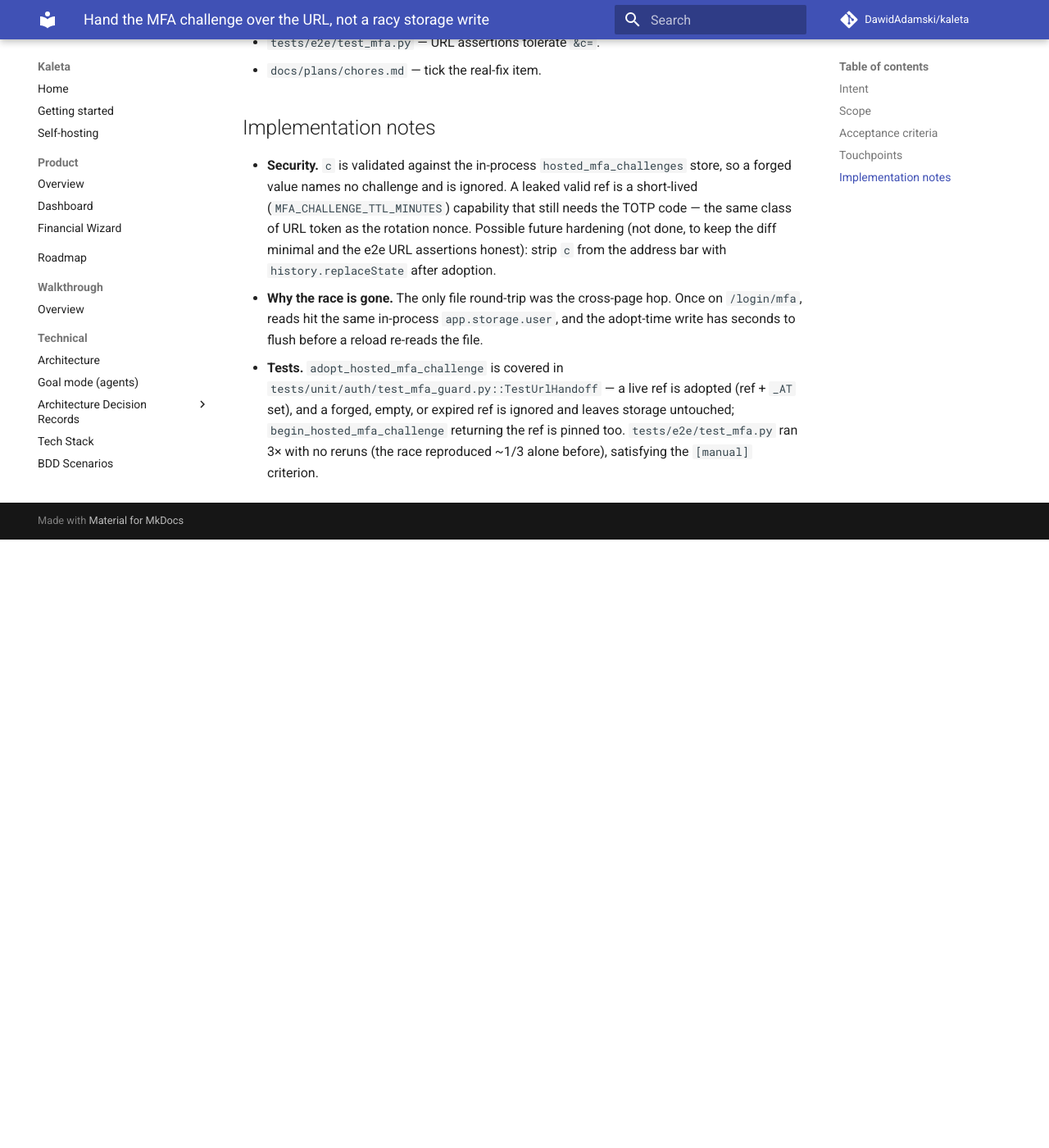
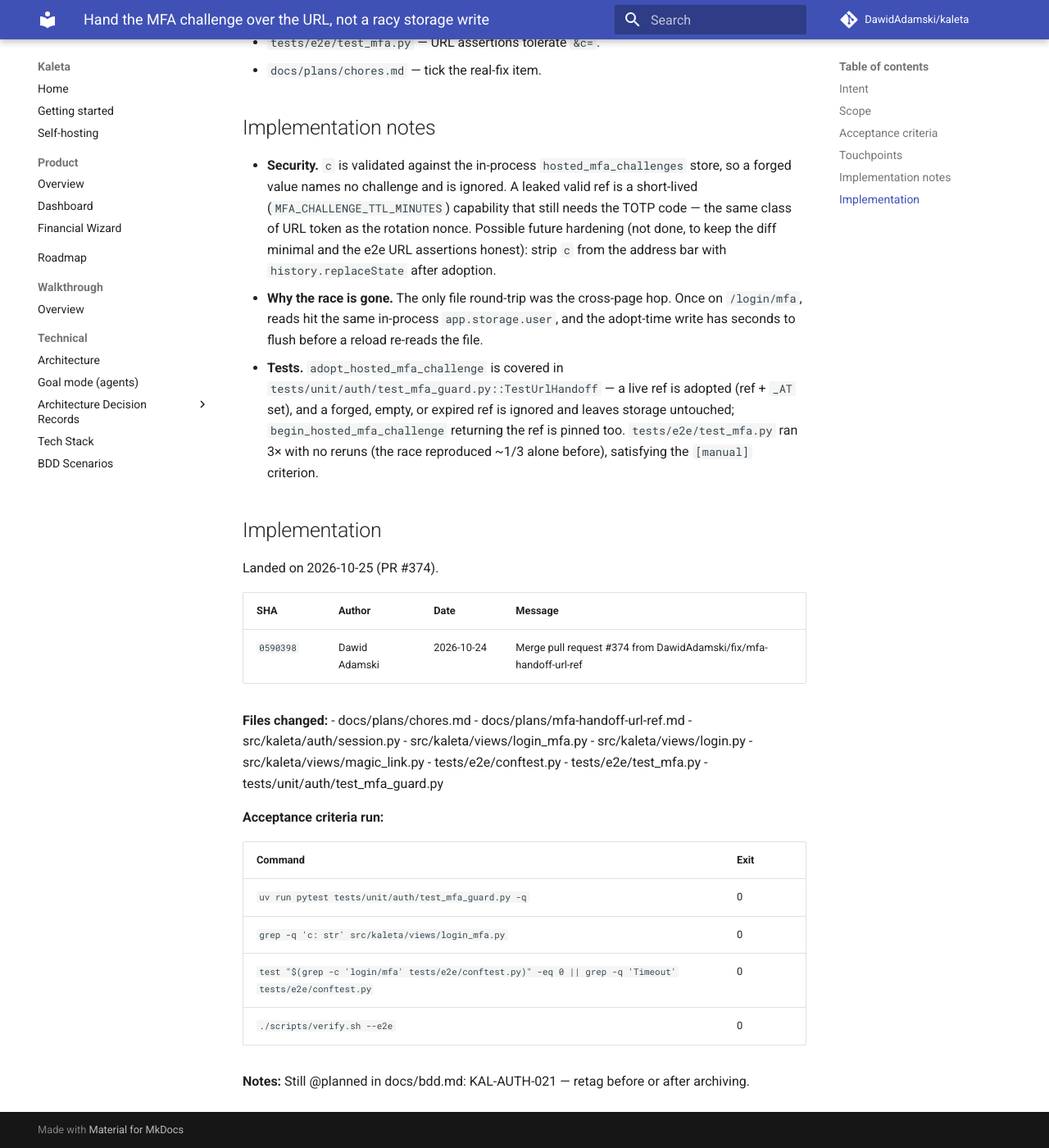
Before and after one commit to DawidAdamski/kaleta, an MkDocs documentation site: the page built from docs/plans/archive/mfa-handoff-url-ref.md, in a window 1280 px wide and 1400 px high, scrolled down 1677 px. Shown: the whole window at 82% size. Built offline with MkDocs 1.6.1 and Material for MkDocs 9.7.7, drawn with Linux system fonts in a browser that asks for light colours; comment, search, counter and statistics services are not loaded; before the commit the page ends 2335 px from its top, so only the background shows below that.

Commit message:
chore(plans): archive wave-12 batch 2 and tick the NBP throttle chore
Archive the three merged plans — nbp-fetch-throttle (#372),
timestamptz-audit-loan (#373) and mfa-handoff-url-ref (#374) — to
docs/plans/archive/, each stamped with its merge commit and
acceptance-criteria results.

Tick the "Fetch NBP rates has no throttle" chore: it shipped in #372 but
was never ticked. Add a new chore for the Deploy Pages CI job failing on
every push to main (mkdocs --strict chokes on docs/deploy-k3s.md linking
outside the docs/ tree).

Co-Authored-By: Claude Opus 4.8 <noreply@anthropic.com>

```diff
--- a/docs/plans/mfa-handoff-url-ref.md
+++ b/docs/plans/archive/mfa-handoff-url-ref.md
@@ -3,8 +3,9 @@ plan_id: mfa-handoff-url-ref
 title: Hand the MFA challenge over the URL, not a racy storage write
 area: auth / login
 effort: medium
-status: in-progress
-roadmap_ref: ../roadmap.md#settings
+status: archived
+archived_at: 2026-10-25
+roadmap_ref: ../../roadmap.md#settings
 ---
 
 # Hand the MFA challenge over the URL, not a racy storage write
@@ -91,3 +92,33 @@ Explicitly NOT in scope:
   storage untouched; `begin_hosted_mfa_challenge` returning the ref is pinned
   too. `tests/e2e/test_mfa.py` ran 3× with no reruns (the race reproduced
   ~1/3 alone before), satisfying the `[manual]` criterion.
+
+## Implementation
+
+Landed on 2026-10-25 (PR #374).
+
+| SHA | Author | Date | Message |
+|---|---|---|---|
+| `0590398` | Dawid Adamski | 2026-10-24 | Merge pull request #374 from DawidAdamski/fix/mfa-handoff-url-ref |
+
+**Files changed:**
+- docs/plans/chores.md
+- docs/plans/mfa-handoff-url-ref.md
+- src/kaleta/auth/session.py
+- src/kaleta/views/login_mfa.py
+- src/kaleta/views/login.py
+- src/kaleta/views/magic_link.py
+- tests/e2e/conftest.py
+- tests/e2e/test_mfa.py
+- tests/unit/auth/test_mfa_guard.py
+
+**Acceptance criteria run:**
+
+| Command | Exit |
+|---|---|
+| `uv run pytest tests/unit/auth/test_mfa_guard.py -q` | 0 |
+| `grep -q 'c: str' src/kaleta/views/login_mfa.py` | 0 |
+| `test "$(grep -c 'login/mfa' tests/e2e/conftest.py)" -eq 0 || grep -q 'Timeout' tests/e2e/conftest.py` | 0 |
+| `./scripts/verify.sh --e2e` | 0 |
+
+**Notes:** Still @planned in docs/bdd.md: KAL-AUTH-021 — retag before or after archiving.
```
Also changed, not shown: docs/plans/archive/nbp-fetch-throttle.md (renamed from docs/plans/nbp-fetch-throttle.md, +29 -2 lines), docs/plans/archive/timestamptz-audit-loan.md (renamed from docs/plans/timestamptz-audit-loan.md, +31 -2 lines), docs/plans/chores.md (+15 -1 lines).
